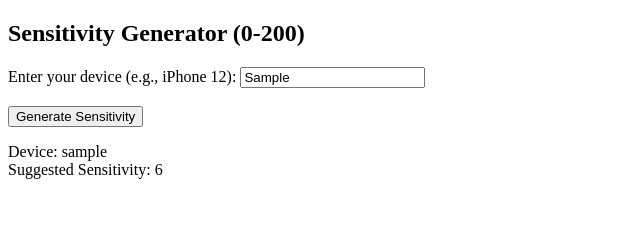
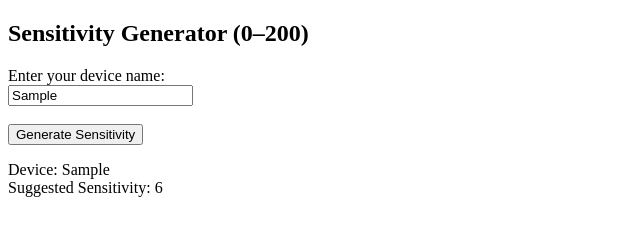
Before and after one commit to anelkoco/Sensi-generator, a plain HTML site: page index.html in a window 1280 px wide. Both pictures are taken after typing "Sample" into the empty fields and a click on the button "Generate Sensitivity". Shown: the whole page, without its empty margins (0-640 px from the left). Drawn offline with Linux system fonts and the light colour scheme.

Commit message:
Update index.html

```diff
--- a/index.html
+++ b/index.html
@@ -4,8 +4,9 @@
   <title>Sensitivity Generator</title>
 </head>
 <body>
-  <h2>Sensitivity Generator (0-200)</h2>
-  <label for="device">Enter your device (e.g., iPhone 12):</label>
+  <h2>Sensitivity Generator (0–200)</h2>
+
+  <label for="device">Enter your device name:</label><br>
   <input type="text" id="device"><br><br>
 
   <button onclick="generate()">Generate Sensitivity</button>
@@ -14,10 +15,10 @@
 
   <script>
     function generate() {
-      const device = document.getElementById('device').value.toLowerCase();
-      let sensitivity = Math.floor(Math.random() * 201); // 0-200
-      document.getElementById('output').innerText =
-        "Device: " + device + "\nSuggested Sensitivity: " + sensitivity;
+      const device = document.getElementById('device').value;
+      let sensitivity = Math.floor(Math.random() * 201); // 0 to 200
+      document.getElementById('output').innerHTML =
+        "Device: " + device + "<br>Suggested Sensitivity: " + sensitivity;
     }
   </script>
 </body>
```
